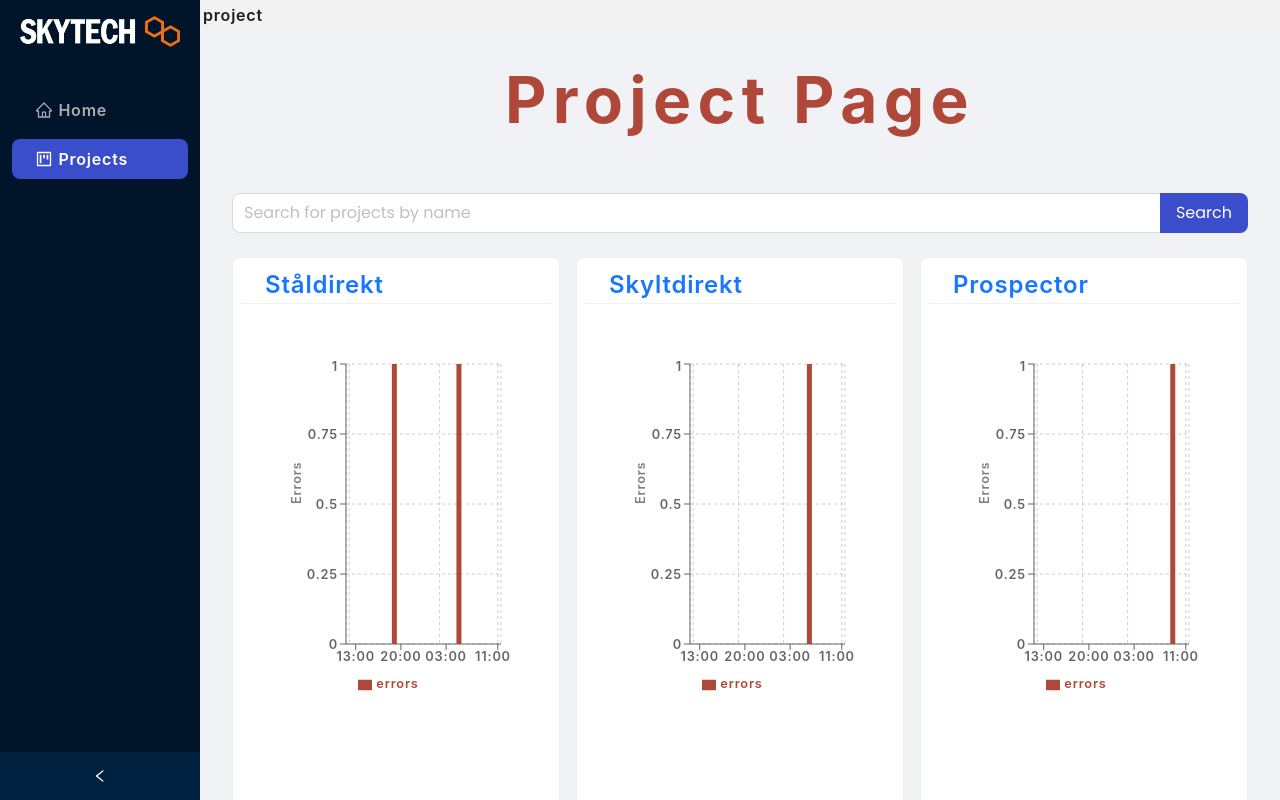
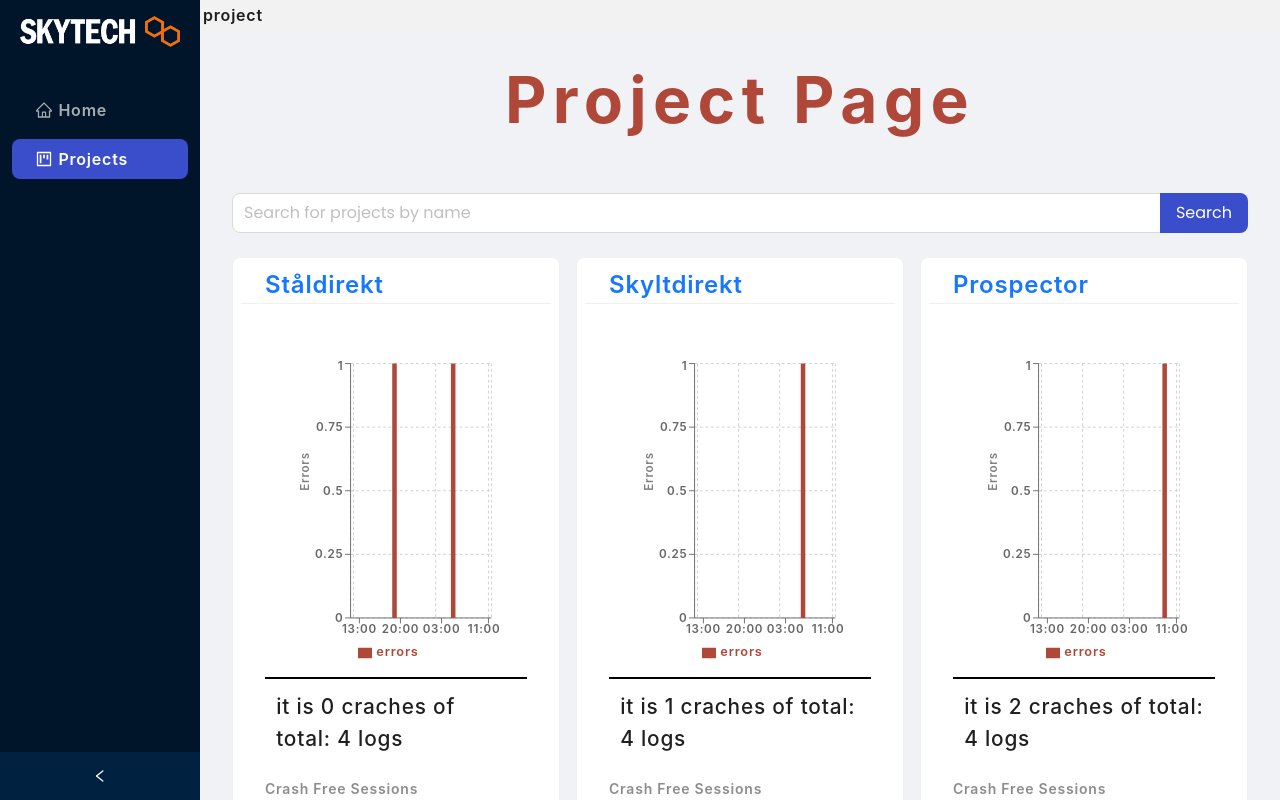
Before and after one commit to MrKalleP/event-frontend, a React (Vite) app: page /project in a window 1280 px wide. Shown: the top 800 px of the page. Built offline with nearby package versions, Linux system fonts and the light colour scheme.

Commit message:
fixed some styles

```diff
--- a/src/index.css
+++ b/src/index.css
@@ -65,7 +65,6 @@ html,
   display: flex;
   flex-direction: column;
   justify-content: space-between;
-  min-height: 60vh;
   background-color: white;
   color: #2A2A2A;
   border-radius: .5rem;
```
